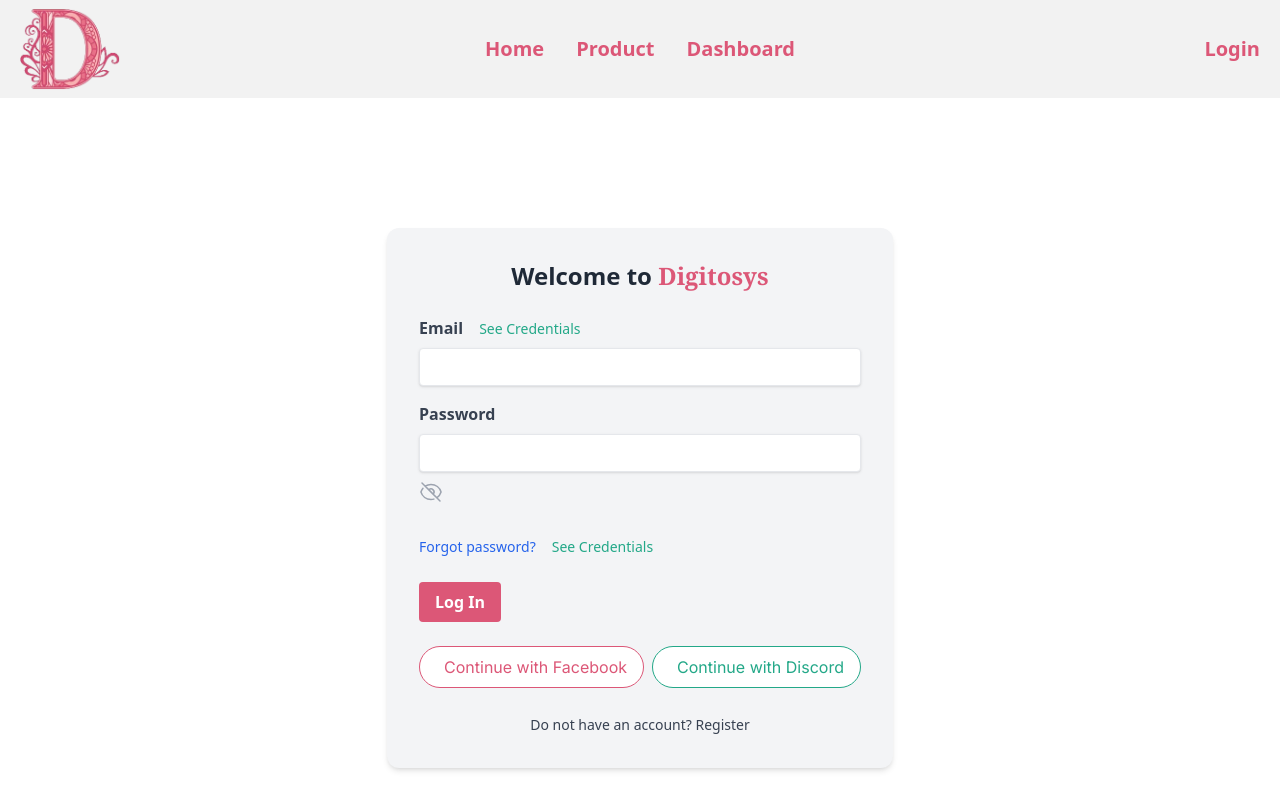
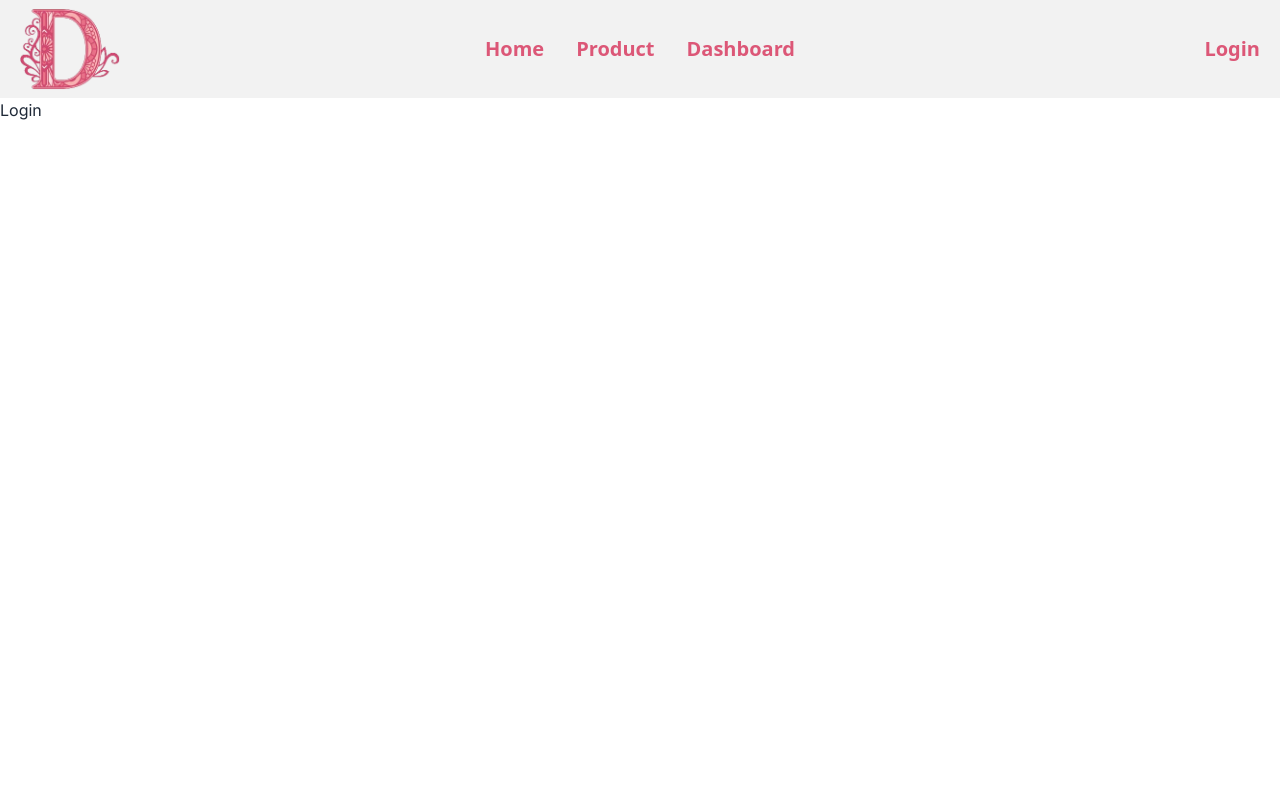
Before and after one commit to bhuiamh/digitosys-dashboard, a Next.js app: page /login in a window 1280 px wide. Shown: the top 810 px of the page. Built offline with nearby package versions, Linux system fonts and the light colour scheme.

Commit message:
Login Page Removed

```diff
--- a/src/app/login/page.tsx
+++ b/src/app/login/page.tsx
@@ -1,252 +1,3 @@
-"use client";
-import Link from "next/link";
-import Head from "next/head";
-import { useEffect, useState } from "react";
-import { Data, User } from "../admin/adminOverview/type";
-
 export default function Login() {
-  const [data, setData] = useState<Data>({} as Data);
-  // const users = data.users;
-
-  //   Modal Operation
-  const [isOpen, setIsOpen] = useState(false);
-
-  // State for form data and password visibility
-  const [formData, setFormData] = useState<{email: string, password: string}>({
-    email: "",
-    password: "",
-  });
-  const [showPassword, setShowPassword] = useState(false);
-  useEffect(() => {
-    const fetchData = async () => {
-      try {
-        const response = await fetch("/data.json"); // Assuming the file is at /public/data.json
-        const parsedData: Data = await response.json();
-        setData(parsedData);
-      } catch (error) {}
-    };
-
-    fetchData();
-  }, []);
-
-  if (!data) {
-    return (
-      <div className="fixed top-1/2 left-1/2 transform -translate-x-1/2 -translate-y-1/2 bg-white rounded-lg shadow-md p-4 text-center">
-        <h2 className="text-lg font-medium text-gray-900">Loading...</h2>
-      </div>
-    );
-  }
-
-  const foundUser: User | undefined  = data.users &&  data.users.find((user: User) => {
-    if (
-      user.details.email === formData.email &&
-      user.password === formData.password
-    ) return user;
-    else {}
-  });
-
-  // Handle form submission
-  const handleSubmit = async (userData: any) => {
-    userData.preventDefault();
-  };
-
-  const handleModalOpen = () => setIsOpen(true);
-  const handleModalClose = () => setIsOpen(false);
-
-  return (
-    <div className="min-h-screen flex items-center justify-center">
-      <Head>
-        <title>Digitosys Login</title>
-      </Head>
-
-      <div className="bg-gray-100 p-8 rounded-xl shadow-md">
-        <h2 className="text-2xl font-sans font-bold mb-6 text-center">
-          Welcome to{" "}
-          <span className="font-extrabold font-serif text-[#dc5777]">
-            Digitosys
-          </span>
-        </h2>
-
-        <form onSubmit={handleSubmit}>
-          {/* Email field */}
-          <div className="mb-4">
-            <label
-              htmlFor="email"
-              className="block text-gray-700 font-sans font-bold mb-2"
-            >
-              Email
-              <button
-                onClick={handleModalOpen}
-                className="text-sm font-sans ml-4 font-medium text-[#23a888]"
-              >
-                See Credentials
-              </button>
-            </label>
-            <input
-              type="email"
-              id="email"
-              name="email"
-              value={formData.email}
-              onChange={(userData) =>
-                setFormData({ ...formData, email: userData.target.value })
-              }
-              className="shadow appearance-none border rounded w-full py-2 px-3 text-gray-700 leading-tight focus:outline-none focus:shadow-outline"
-            />
-          </div>
-
-          {/* Password field with toggle button */}
-          <div className="mb-6">
-            <label
-              htmlFor="password"
-              className="block text-gray-700 font-sans font-bold mb-2"
-            >
-              Password
-            </label>
-
-            <input
-              type={showPassword ? "text" : "password"}
-              id="password"
-              name="password"
-              value={formData.password}
-              onChange={(userData) =>
-                setFormData({ ...formData, password: userData.target.value })
-              }
-              className="shadow appearance-none border rounded w-full py-2 px-3 text-gray-700 leading-tight focus:outline-none focus:shadow-outline"
-            />
-            <button
-              type="button"
-              className="text-gray-400 mt-2 hover:text-gray-700 focus:outline-none focus:text-gray-700"
-              onClick={() => setShowPassword(!showPassword)}
-            >
-              {showPassword ? (
-                <svg
-                  xmlns="http://www.w3.org/2000/svg"
-                  fill="none"
-                  viewBox="0 0 24 24"
-                  stroke-width="1.5"
-                  stroke="currentColor"
-                  className="w-6 h-6"
-                >
-                  <path
-                    stroke-linecap="round"
-                    stroke-linejoin="round"
-                    d="M2.036 12.322a1.012 1.012 0 0 1 0-.639C3.423 7.51 7.36 4.5 12 4.5c4.638 0 8.573 3.007 9.963 7.178.07.207.07.431 0 .639C20.577 16.49 16.64 19.5 12 19.5c-4.638 0-8.573-3.007-9.963-7.178Z"
-                  />
-                  <path
-                    stroke-linecap="round"
-                    stroke-linejoin="round"
-                    d="M15 12a3 3 0 1 1-6 0 3 3 0 0 1 6 0Z"
-                  />
-                </svg>
-              ) : (
-                <svg
-                  xmlns="http://www.w3.org/2000/svg"
-                  fill="none"
-                  viewBox="0 0 24 24"
-                  stroke-width="1.5"
-                  stroke="currentColor"
-                  className="w-6 h-6"
-                >
-                  <path
-                    stroke-linecap="round"
-                    stroke-linejoin="round"
-                    d="M3.98 8.223A10.477 10.477 0 0 0 1.934 12C3.226 16.338 7.244 19.5 12 19.5c.993 0 1.953-.138 2.863-.395M6.228 6.228A10.451 10.451 0 0 1 12 4.5c4.756 0 8.773 3.162 10.065 7.498a10.522 10.522 0 0 1-4.293 5.774M6.228 6.228 3 3m3.228 3.228 3.65 3.65m7.894 7.894L21 21m-3.228-3.228-3.65-3.65m0 0a3 3 0 1 0-4.243-4.243m4.242 4.242L9.88 9.88"
-                  />
-                </svg>
-              )}
-            </button>
-          </div>
-
-          {/* Forgot password link */}
-          <div className="mb-6">
-            <Link
-              href="/forgot-password"
-              className="text-sm font-sans font-medium text-blue-600 hover:text-blue-800"
-            >
-              Forgot password?
-            </Link>
-            <button
-              onClick={handleModalOpen}
-              className="text-sm font-sans ml-4 font-medium text-[#23a888]"
-            >
-              See Credentials
-            </button>
-          </div>
-
-          {/* Login button */}
-          <button
-            type="submit"
-            className="bg-[#dc5777] text-white px-4 py-2 rounded font-sans font-bold hover:bg-[#7a232c] focus:outline-none focus:shadow-outline"
-          >
-            {foundUser ? (
-              <Link href={`/${foundUser?.role}`}>Log In</Link>
-            ) : (
-              "Log In"
-            )}
-          </button>
-
-          {/* Social login buttons */}
-          <div className="mt-6">
-            <div className="flex items-center justify-center">
-              <button className="bg-white text-[#dc5777] border border-[#dc5777] rounded-full px-4 py-2 mr-2 hover:bg-[#7a232c] hover:text-white focus:outline-none focus:shadow-outline">
-                <span className="ml-2">Continue with Facebook</span>
-              </button>
-              <button className="bg-white text-[#23a888] border border-[#23a888] rounded-full px-4 py-2 hover:bg-[#23a888] hover:text-white focus:outline-none focus:shadow-outline">
-                <span className="ml-2">Continue with Discord</span>
-              </button>
-            </div>
-          </div>
-
-          {/* New user registration link */}
-          <div className="text-center mt-6">
-            <Link
-              className="text-sm font-sans font-medium text-gray-700 hover:text-gray-900"
-              href="/register"
-            >
-              Do not have an account? Register
-            </Link>
-          </div>
-        </form>
-      </div>
-      {isOpen && (
-        <div
-          className="fixed top-1/2 left-1/2 transform -translate-x-1/2 -translate-y-1/2  rounded-lg shadow-xl overflow-y-auto"
-          style={{ width: "50vw", height: "50vh" }}
-        >
-          <div className="bg-slate-500 p-4 rounded-lg shadow-md">
-            <h2 className="text-2xl text-[#dc5777] font-bold mb-6 text-center">
-              Login Credentials
-            </h2>
-
-            <div className="grid  grid-cols-1 md:grid-cols-2 gap-4">
-              <div className="bg-gray-100 p-4 rounded-lg shadow-sm">
-                <h3 className="text-xl font-semibold mb-2">Customer</h3>
-                <p className="text-gray-700">
-                  Email: customer@example.com
-                  <br />
-                  Password: customer_password
-                </p>
-              </div>
-
-              <div className="bg-gray-100 p-4 rounded-lg shadow-sm">
-                <h3 className="text-xl font-semibold mb-2">Admin</h3>
-                <p className="text-gray-700">
-                  Email: admin@example.com
-                  <br />
-                  Password: admin_password
-                </p>
-              </div>
-            </div>
-          </div>
-
-          <button
-            className="absolute top-0 right-0 m-4 text-red-700 hover:text-gray-700 text-2xl focus:outline-none focus:text-gray-700"
-            onClick={handleModalClose}
-          >
-            ×
-          </button>
-        </div>
-      )}
-    </div>
-  );
+  return(<div>Login</div>)
 }
```
